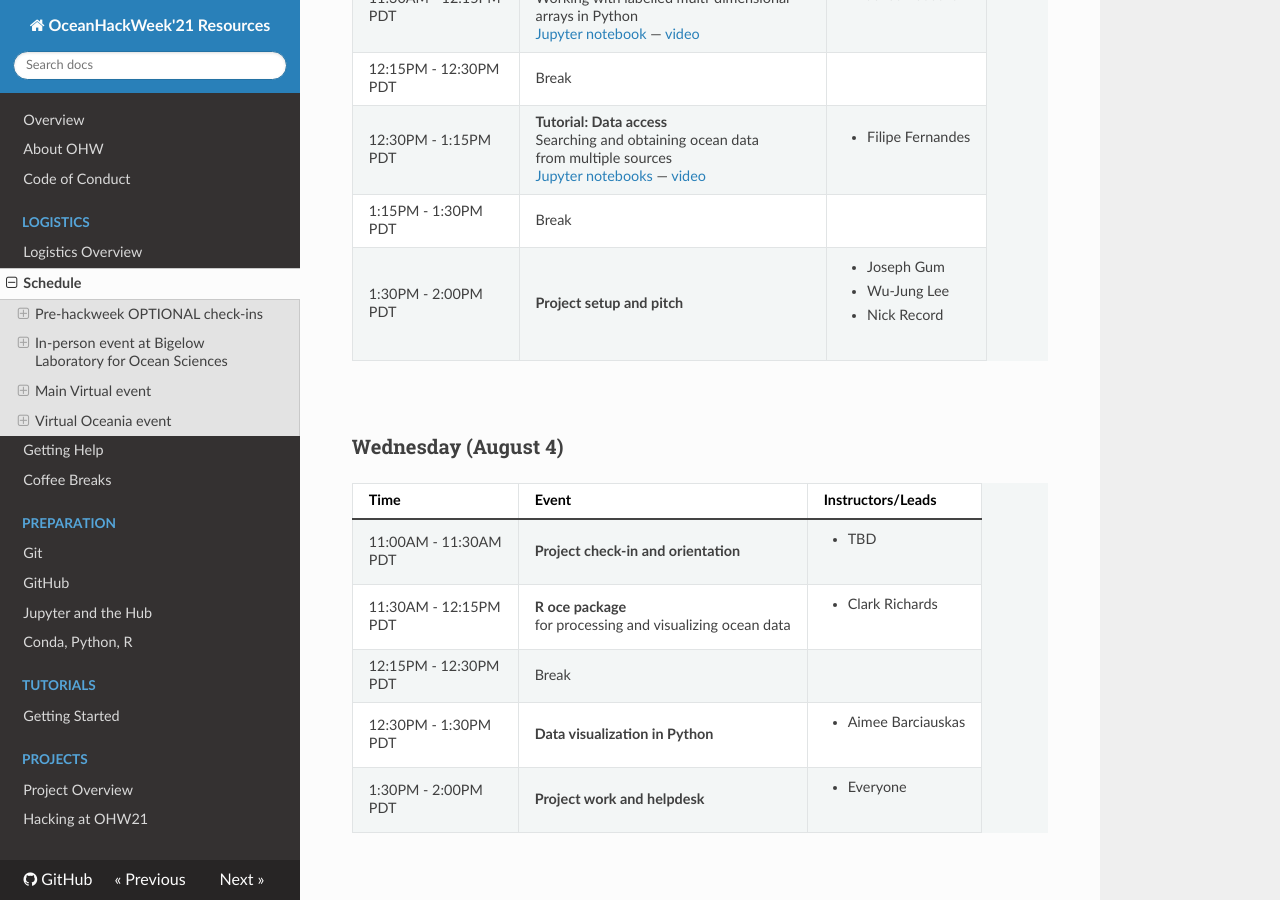
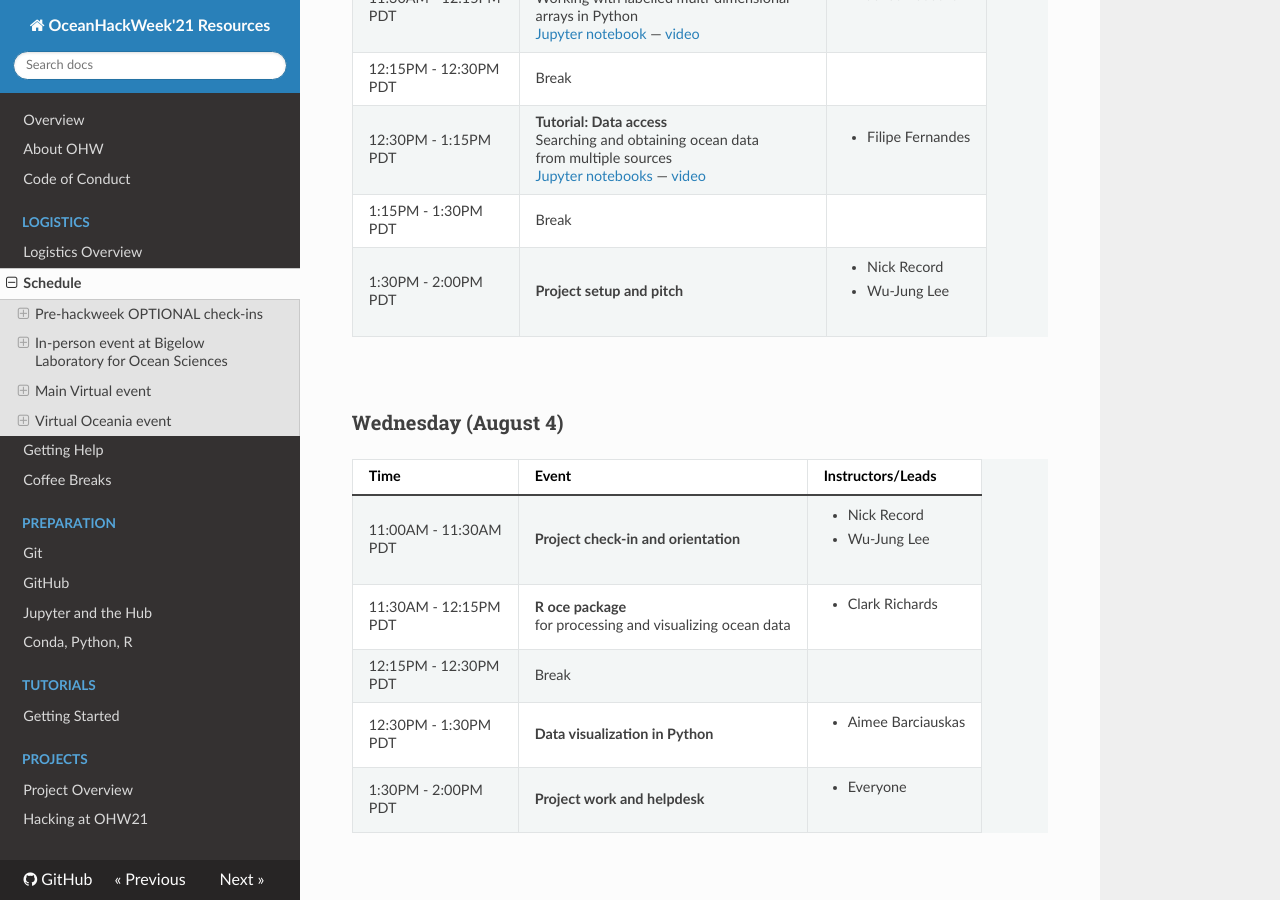
Before and after one commit to oceanhackweek/ohw-resources, an MkDocs documentation site: the page built from docs/schedule.md, in a window 1280 px wide and 900 px high, scrolled down 3549 px. Built offline with MkDocs 1.6.1, drawn with Linux system fonts in a browser that asks for light colours; nearby versions of some CDN libraries.

Commit message:
Minor schedule update (just lead names)

```diff
--- a/docs/schedule.md
+++ b/docs/schedule.md
@@ -384,9 +384,8 @@ All times listed below for the main virtual event are in [PDT (UTC-7)](https://w
       </td>
       <td>
         <ul>
-          <li>Joseph Gum</li>
+          <li>Nick Record</li>
           <li>Wu-Jung Lee</li>
-          <li>Nick Record</li>
         </ul>
       </td>
     </tr>
@@ -412,7 +411,10 @@ All times listed below for the main virtual event are in [PDT (UTC-7)](https://w
         <strong>Project check-in and orientation</strong>
       </td>
       <td>
-        <ul><li>TBD</li></ul>
+        <ul>
+          <li>Nick Record</li>
+          <li>Wu-Jung Lee</li>
+        </ul>
       </td>
     </tr>
     <tr>
```
